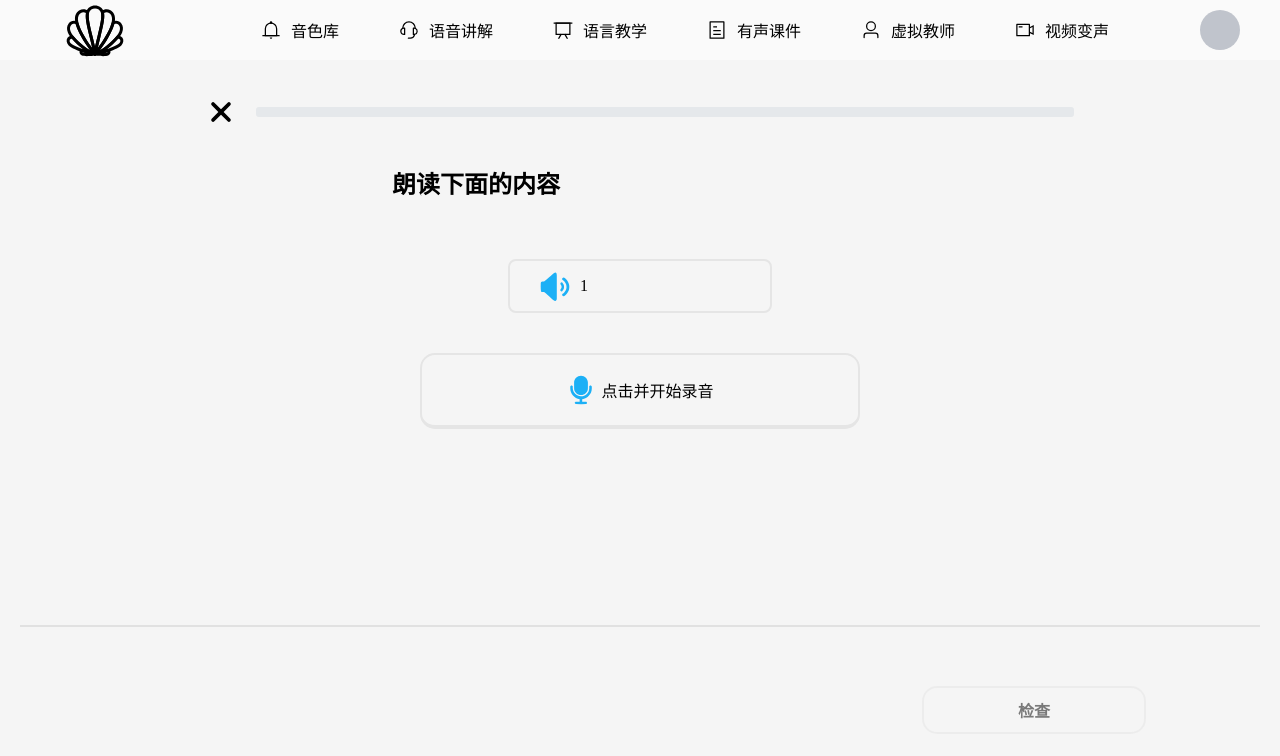
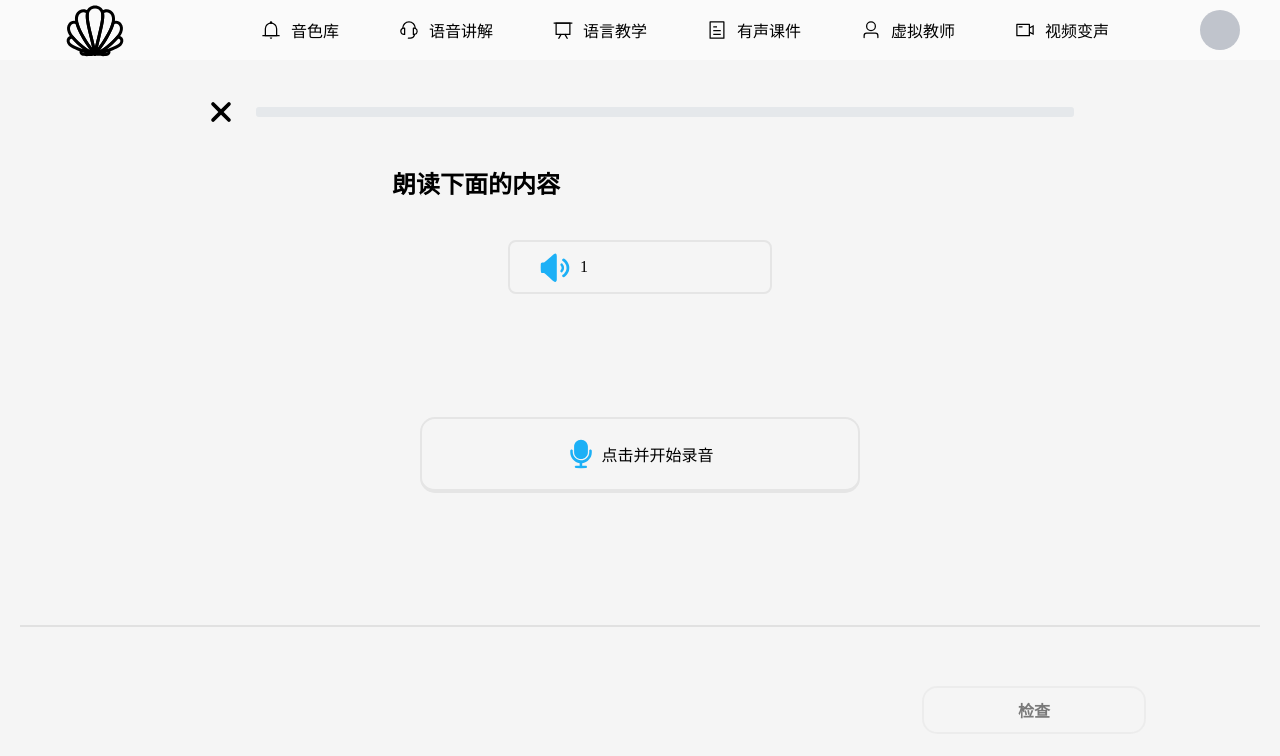
Before and after one commit to Demonor-alt/Sound, a Vue app: page /#/teach/practise in a window 1280 px wide. Shown: the top 756 px of the page. Built offline with nearby package versions, Linux system fonts and the light colour scheme.

Commit message:
录音页面样式更改

```diff
--- a/src/views/teach/practise/Speak.vue
+++ b/src/views/teach/practise/Speak.vue
@@ -1,11 +1,13 @@
 <template>
     <h1>朗读下面的内容</h1>
+    <div class="header">
+        <div class="toaudio" @click="playAudio">
+        <div class="audioplay"></div>
+        <audio ref="audioRef" :src="dataItem.audioURL" preload="auto"></audio>
+        <div>{{ dataItem.practiseWord }}</div>
+    </div>
+    </div>
     <div class="content">
-        <div class="toaudio" @click="playAudio">
-            <div class="audioplay"></div>
-            <audio ref="audioRef" :src="dataItem.audioURL" preload="auto"></audio>
-            <div>{{ dataItem.practiseWord }}</div>
-        </div>
         <div v-if="!recording" class="voice-item" style="cursor: pointer;" @click="startRecording">
             <div class="record"></div>
             点击并开始录音
@@ -95,12 +97,19 @@ const createRecording = async (blob) => {
 </script>
 
 <style scoped>
+.header{
+    display: flex;
+    justify-content: center;
+    margin: 40px;
+}
 .content {
     margin-top: 12%;
     display: flex;
     flex-direction: column;
     align-items: center;
-    gap: 20px;
+    justify-content: end;
+    gap: 60px;
+    height: 150px;
 }
 
 .toaudio {
```
